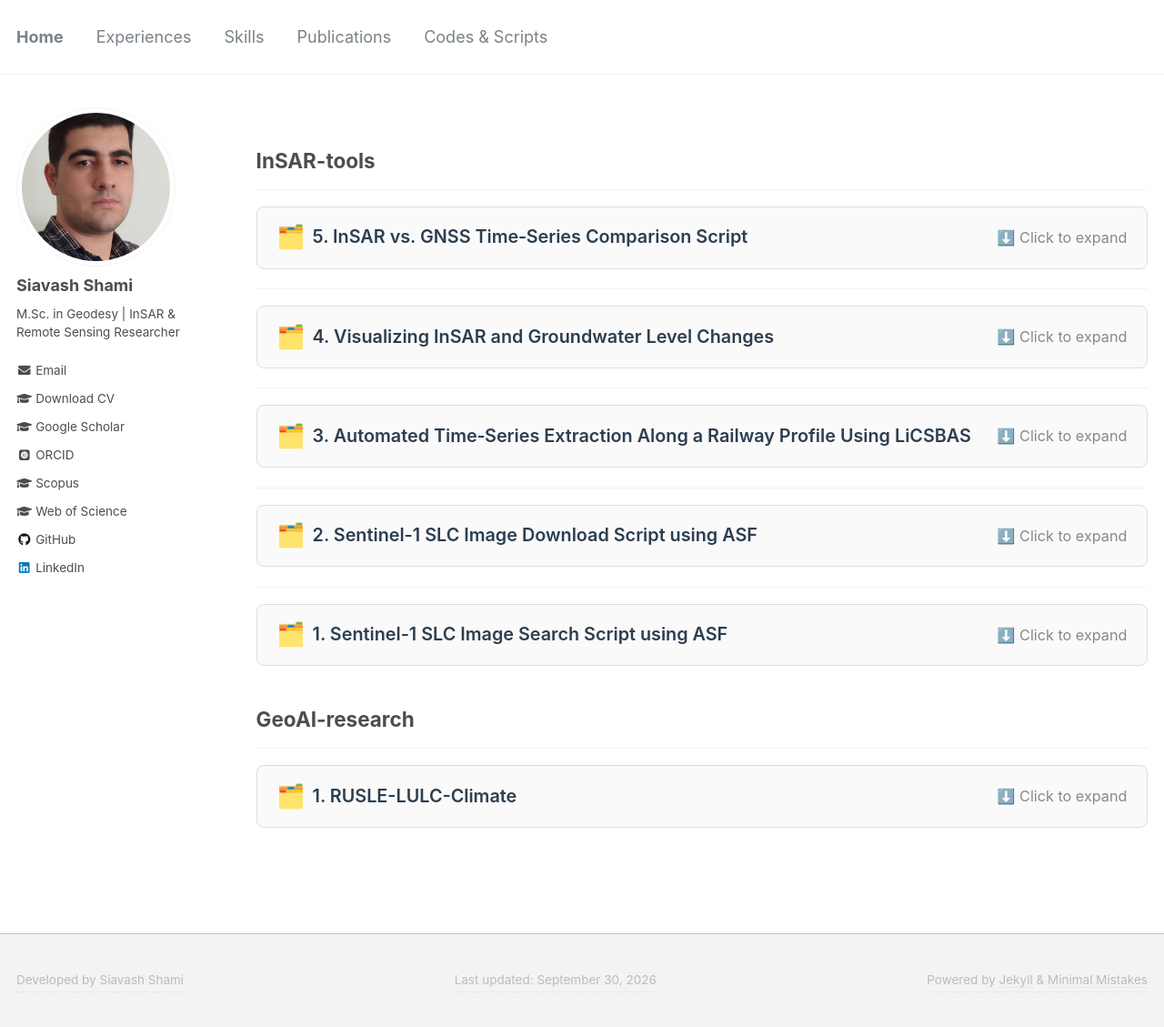
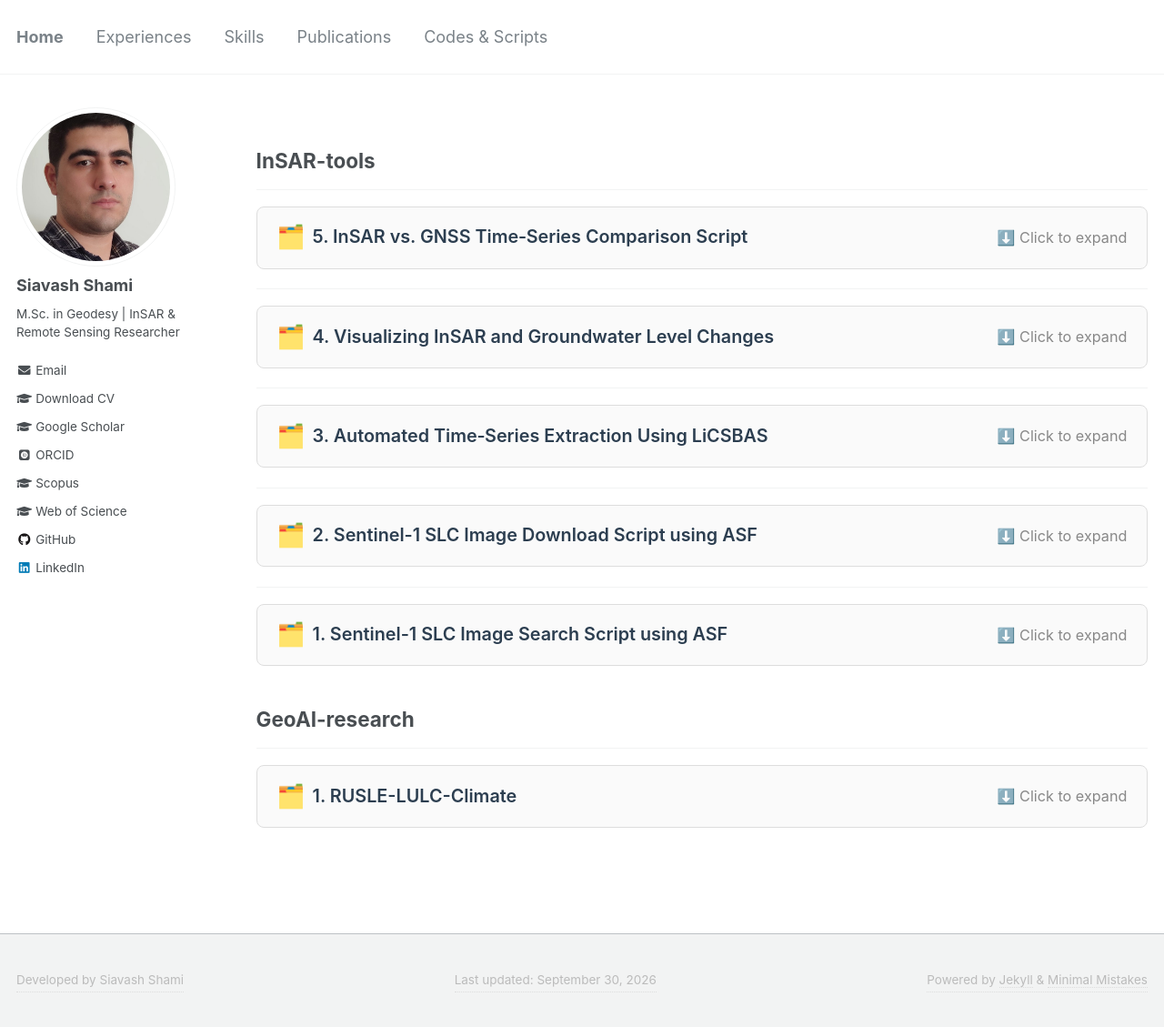
Before and after one commit to siavashshami/siavashshami.github.io, a Jekyll site: the page built from _pages/codes_scripts.md, in a window 1280 px wide and 1129 px high. Shown: the whole window at 91% size. Built offline with Jekyll 4.4.1, drawn with Linux system fonts in a browser that asks for light colours; some web fonts are replaced.

Commit message:
Update codes_scripts.md

```diff
--- a/_pages/codes_scripts.md
+++ b/_pages/codes_scripts.md
@@ -81,7 +81,7 @@ author_profile: true
 <details style="border: 1px solid #ddd; border-radius: 8px; padding: 0.8rem 1.2rem; margin-bottom: 1.2rem; background: #fafafa; transition: all 0.2s;">
   <summary style="font-size: 1.1rem; font-weight: 600; color: #2c3e50; cursor: pointer; list-style: none; display: flex; align-items: center; gap: 8px;">
     <span style="font-size: 1.4rem;">🗂️</span>
-    3. Automated Time‑Series Extraction Along a Railway Profile Using LiCSBAS
+    3. Automated Time‑Series Extraction Using LiCSBAS
     <span style="margin-left: auto; font-size: 0.9rem; color: #888; font-weight: 400;">
       ⬇️ Click to expand
     </span>
```
